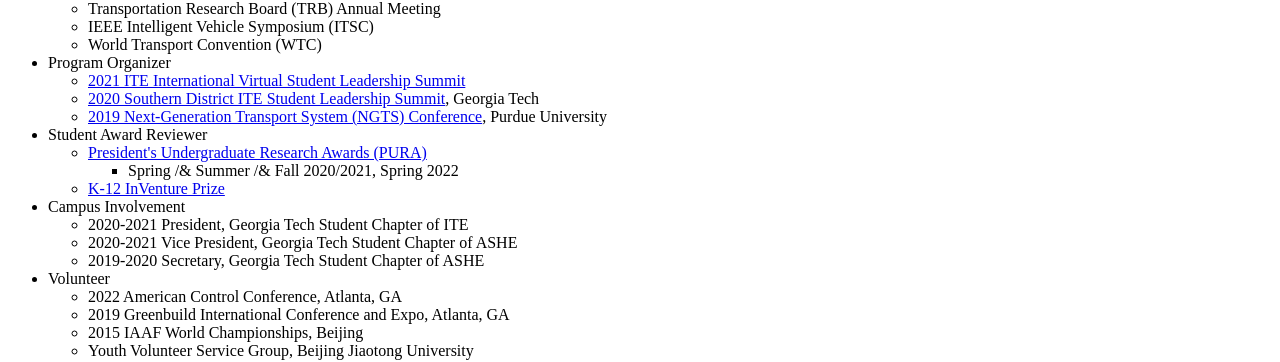
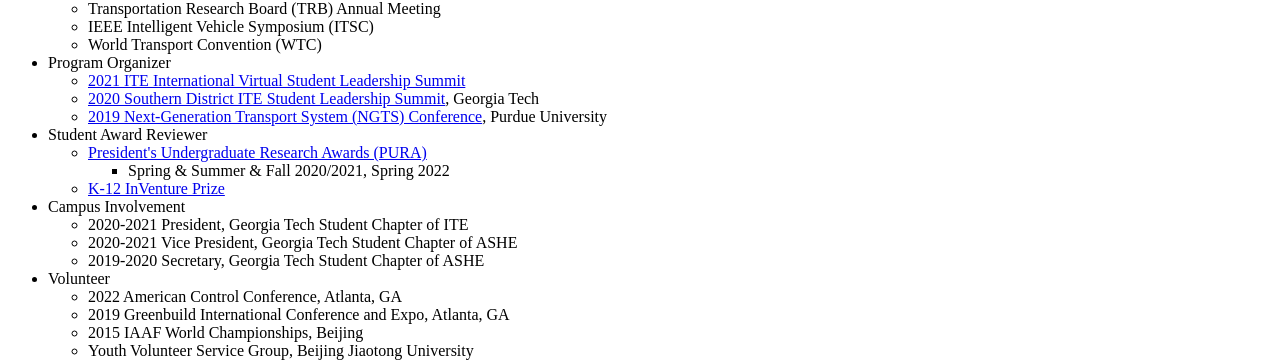
Before and after one commit to YangjiaoChen/YangjiaoChen.github.io, a Jekyll site: the page built from service.html, in a window 1280 px wide. Shown: the part 283-645 px from the top of the page. Built offline with Jekyll 4.4.1, drawn with Linux system fonts in a browser that asks for light colours.

```diff
--- a/service.html
+++ b/service.html
@@ -104,7 +104,7 @@ title: "Yangjiao Chen: service"
 
     <li><a href="https://undergradresearch.gatech.edu/content/presidents-undergraduate-research-awards" target="_blank">President's Undergraduate Research Awards (PURA)</a></li>
            <ul>
-                <li>Spring /& Summer /& Fall 2020/2021, Spring 2022 </li>
+                <li>Spring & Summer & Fall 2020/2021, Spring 2022 </li>
 
             </ul>
 
```
